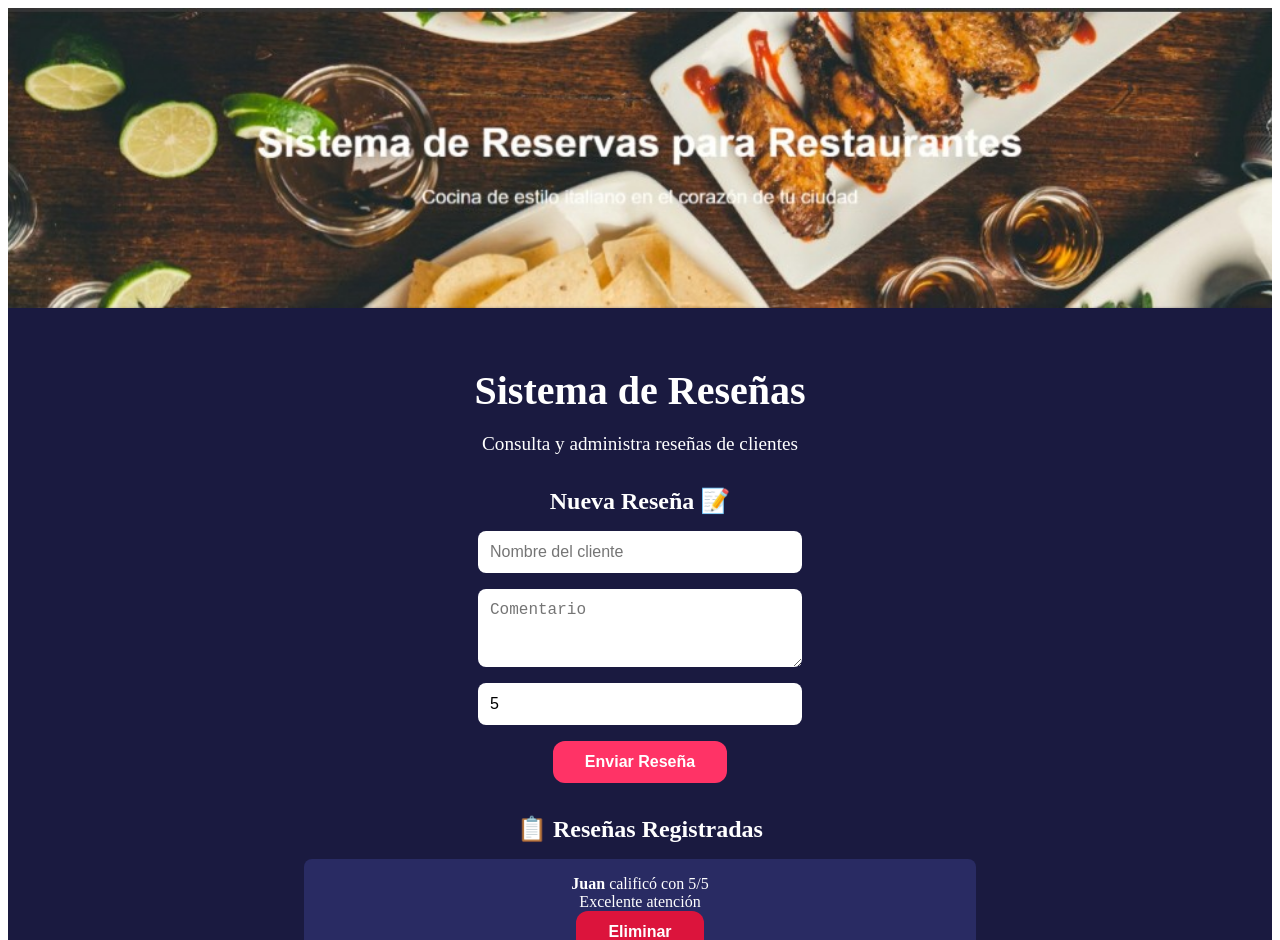
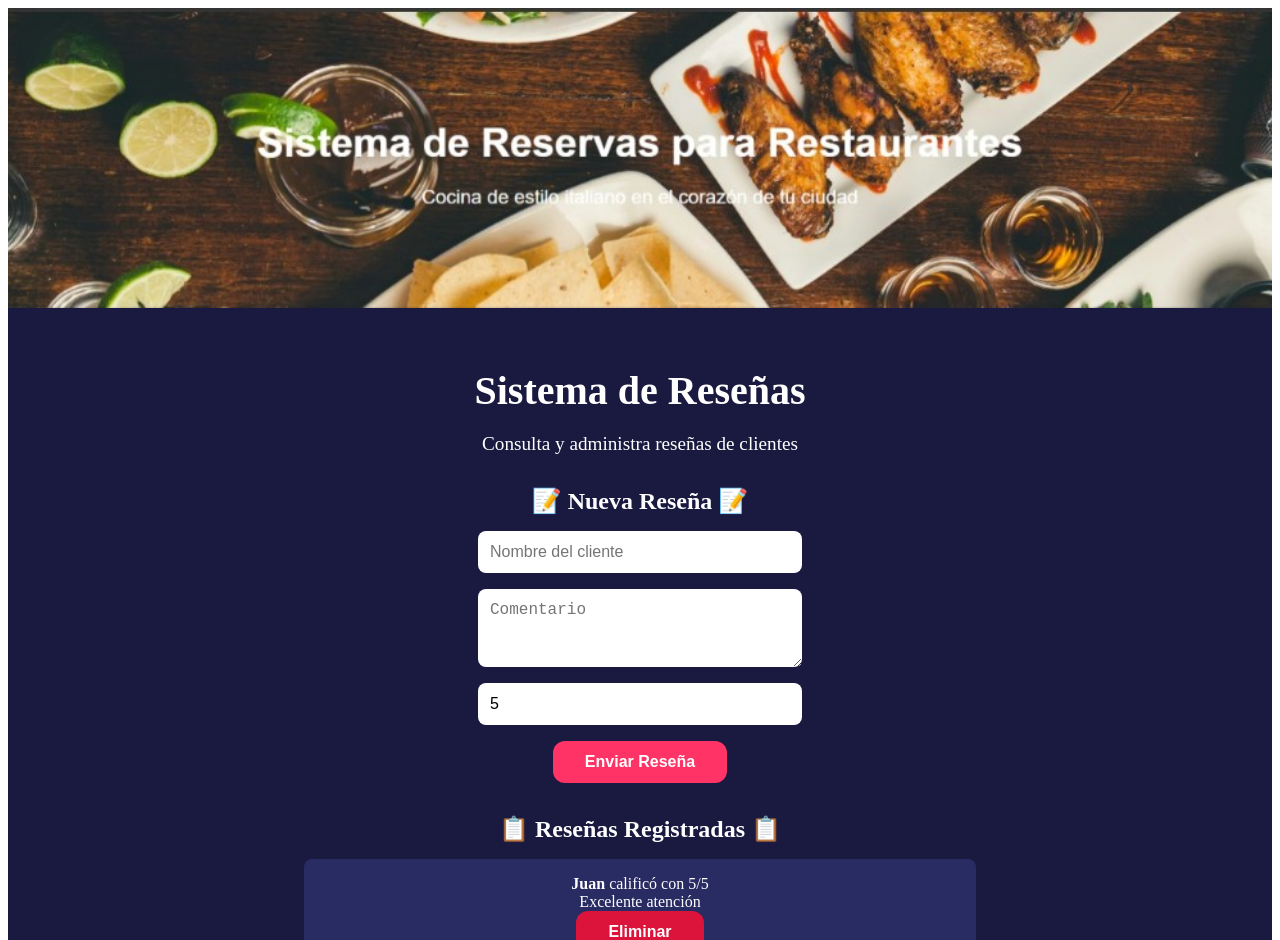
Before and after one commit to Kevin13201j/reservas-frontend-vercel-v2, a Next.js app: page / in a window 1280 px wide. Shown: the top 940 px of the page. Built offline with nearby package versions, Linux system fonts and the light colour scheme.

Commit message:
Cambio icono en index

```diff
--- a/pages/index.js
+++ b/pages/index.js
@@ -69,7 +69,7 @@ export default function Home() {
 
         {/* Formulario */}
         <div style={{ marginBottom: '2rem' }}>
-          <h2 style={{ fontSize: '1.5rem', marginBottom: '1rem' }}> Nueva Reseña 📝</h2>
+          <h2 style={{ fontSize: '1.5rem', marginBottom: '1rem' }}>📝 Nueva Reseña 📝</h2>
           <form onSubmit={enviarResena} style={{ display: 'flex', flexDirection: 'column', alignItems: 'center', gap: '1rem' }}>
             <input type="text" placeholder="Nombre del cliente" value={cliente} onChange={(e) => setCliente(e.target.value)} required style={inputEstilo} />
             <textarea placeholder="Comentario" value={comentario} onChange={(e) => setComentario(e.target.value)} required rows={3} style={inputEstilo} />
@@ -80,7 +80,7 @@ export default function Home() {
 
         {/* Reseñas */}
         <div style={{ marginBottom: '2rem' }}>
-          <h2 style={{ fontSize: '1.5rem', marginBottom: '1rem' }}>📋 Reseñas Registradas</h2>
+          <h2 style={{ fontSize: '1.5rem', marginBottom: '1rem' }}>📋 Reseñas Registradas 📋 </h2>
           <ul style={{ listStyle: 'none', padding: 0 }}>
             {reviews.length === 0 && <p>No hay reseñas registradas.</p>}
             {reviews.map((r, i) => (
```
